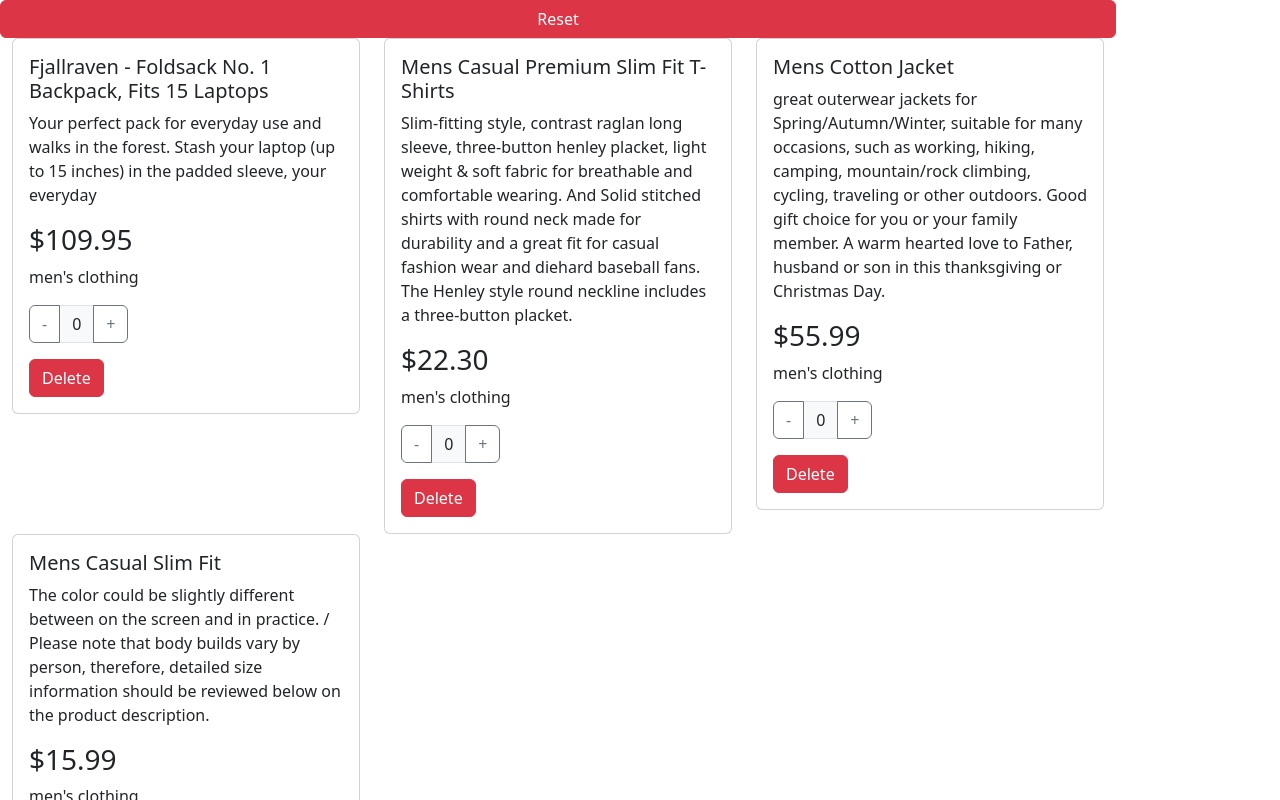
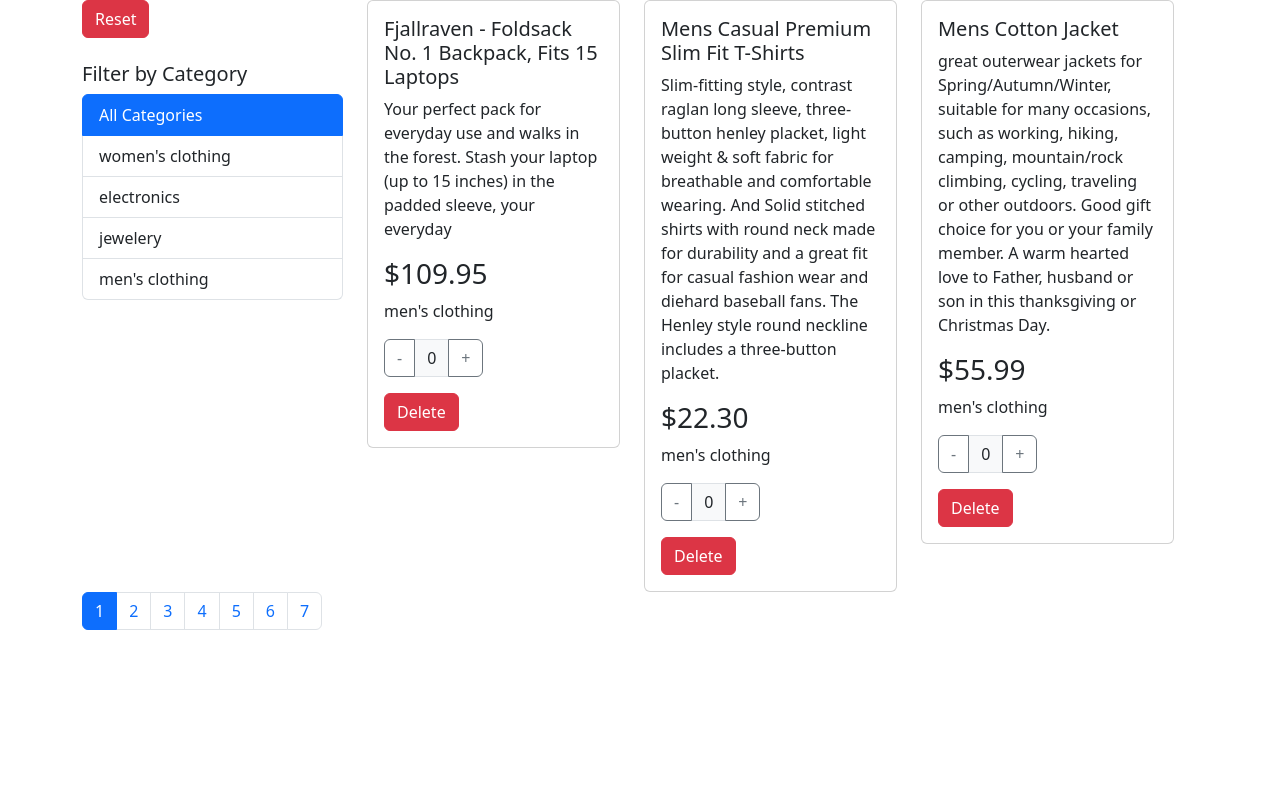
Before and after one commit to gc-techies/learn-react-sept-2026, a React (Vite) app: page / in a window 1280 px wide. Shown: the top 800 px of the page. Built offline with nearby package versions, Linux system fonts and the light colour scheme.

Commit message:
Filtering

```diff
--- a/src/components/Cards.jsx
+++ b/src/components/Cards.jsx
@@ -1,7 +1,9 @@
 import React, { Component } from 'react';
 import Card from './Card';
 import data from '../data';
+import { getCategories } from '../data';
 import Pagination from './Pagination';
+import FilteringComp from './FilteringComp';
 
 export default class Cards extends Component {
     componentDidUpdate(prevProps, prevState) {
@@ -15,6 +17,15 @@
             return item;
          });
         this.setState({ data: resetData });
+    }
+
+    handleFilter = (category) => {
+        if(category === "All Categories"){
+            this.setState({ data: data(), currentCategory: category });
+            return;
+        }
+        const filteredData = data().filter(item => item.category === category);
+        this.setState({ data: filteredData, currentCategory: category });
     }
 
     handlePageClicked = (page) => {
@@ -59,8 +70,16 @@
         const startIndex = (currentPage - 1) * pageSize;
         const currentData = this.state.data.slice(startIndex, startIndex + pageSize);
         return (
-            <div className='container row'>
-                <button className='btn btn-danger' onClick={this.handleReset}>Reset</button>
+            <div className='container'>
+                <div className="row">
+                    <div className="col-md-3 col-sm-12">
+                        <button className='btn btn-danger mb-4' onClick={this.handleReset}>Reset</button>
+                        <FilteringComp
+                            currentCategory={this.state.currentCategory}
+                            categories={this.state.categories}
+                            onFilter={this.handleFilter} />
+                    </div>
+                    <div className="col-md-9 col-sm-12 row">
                         {currentData.map((item) => (
                             <Card
                                 key={item.id}
@@ -70,6 +89,8 @@
                                 delete={this.handleDelete}
                             />
                         ))}
+                    </div>
+                </div>
                 <Pagination
                     pageSize={pageSize}
                     itemsCount={this.state.data.length}
@@ -85,8 +106,10 @@
         console.log('Cards - constructor');
         this.state = {
             data: data(),
-            pageSize: 4,
+            categories: getCategories(),
+            pageSize: 3,
             currentPage: 1,
+            currentCategory: "All Categories"
         }
     }
 }
--- /dev/null
+++ b/src/components/FilteringComp.jsx
@@ -0,0 +1,18 @@
+import React from 'react'
+
+const FilteringComp = ({ categories, onFilter, currentCategory }) => {
+    return (
+        <div>
+            <h5>Filter by Category</h5>
+            <ul className="list-group">
+                {categories.map((category, index) => (
+                    <li className={`list-group-item ${currentCategory === category ? 'active' : ''}`} key={index} onClick={() => onFilter(category)}>
+                        {category}
+                    </li>
+                ))}
+            </ul>
+        </div>
+    )
+}
+
+export default FilteringComp;
--- a/src/data.js
+++ b/src/data.js
@@ -262,3 +262,7 @@
         }
     ]
 }
+
+export function getCategories() {
+    return ["All Categories", "women's clothing", "electronics", "jewelery", "men's clothing"];
+}
```
Lines whose indentation alone changed are shown as unchanged.
